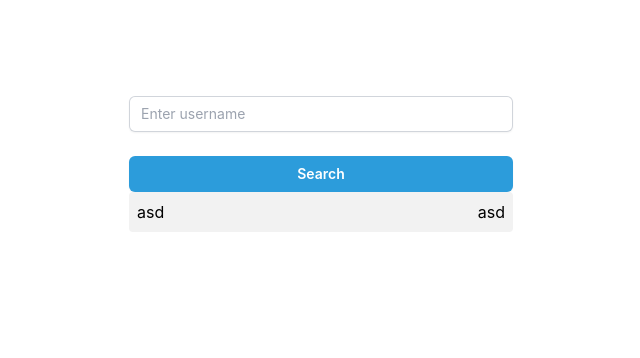
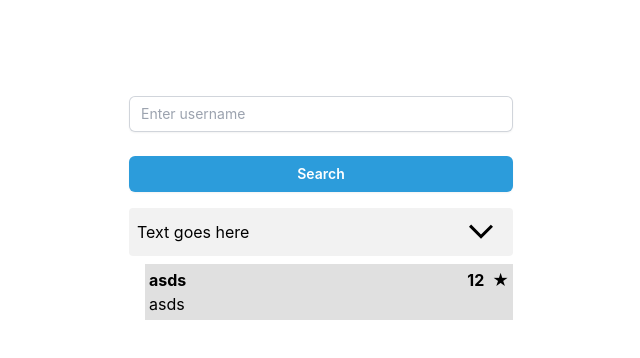
Before and after one commit to wahyufaturrizky/github-explorer-wahyu, a React (Create React App) app: page / in a window 1280 px wide. Shown: the top 358 px of the page, without its empty margins (319-959 px from the left). Built offline with nearby package versions, Linux system fonts and the light colour scheme.

Commit message:
feature/add-card-accordion

```diff
--- /dev/null
+++ b/src/component/Accordion.tsx
@@ -0,0 +1,20 @@
+import { AccordionInterface } from "../interface/accordion.interface";
+import { ReactComponent as ExpandIcon } from "../assets/expand_more.svg";
+import Text from "./Text";
+
+const Accordion = (props: AccordionInterface) => {
+  const { labelHeader, children, classBody } = props;
+
+  return (
+    <div>
+      <div className="bg-light-gray px-2 py-0 rounded justify-between flex items-center	hover:opacity-40 cursor-pointer">
+        <Text label={labelHeader || "Text goes here"} />
+        <ExpandIcon />
+      </div>
+
+      <div className={classBody}>{children}</div>
+    </div>
+  );
+};
+
+export default Accordion;
--- /dev/null
+++ b/src/component/Card.tsx
@@ -0,0 +1,9 @@
+import { CardInterface } from "../interface/card.interface";
+
+const Card = (props: CardInterface) => {
+  const { children, className } = props;
+
+  return <div className={className}>{children}</div>;
+};
+
+export default Card;
--- /dev/null
+++ b/src/component/Text.tsx
@@ -0,0 +1,9 @@
+import { TextInterface } from "../interface/text.interface";
+
+const Text = (props: TextInterface) => {
+  const { label, className } = props;
+
+  return <p className={className}>{label || "Text goes here"}</p>;
+};
+
+export default Text;
--- /dev/null
+++ b/src/interface/accordion.interface.ts
@@ -0,0 +1,6 @@
+export interface AccordionInterface {
+  className?: string;
+  labelHeader?: string;
+  classBody?: string;
+  children?: any;
+}
--- /dev/null
+++ b/src/interface/card.interface.ts
@@ -0,0 +1,5 @@
+export interface CardInterface {
+  className?: string;
+  label?: string;
+  children?: any;
+}
--- /dev/null
+++ b/src/interface/text.interface.ts
@@ -0,0 +1,4 @@
+export interface TextInterface {
+  className?: string;
+  label?: string;
+}
--- a/src/pages/ListGitHubRepoPage.tsx
+++ b/src/pages/ListGitHubRepoPage.tsx
@@ -2,6 +2,10 @@ import Button from "../component/Button";
 import Input from "../component/Input";
 import { useForm, SubmitHandler } from "react-hook-form";
 import { Inputs } from "../interface/input.interface";
+import { ReactComponent as ExpandIcon } from "../assets/expand_more.svg";
+import Text from "../component/Text";
+import Accordion from "../component/Accordion";
+import Card from "../component/Card";
 
 const ListGitHubRepoPage = () => {
   const { register, handleSubmit, getValues, setValue, watch } =
@@ -21,7 +25,7 @@ const ListGitHubRepoPage = () => {
   return (
     <div className="flex min-h-full flex-1 flex-col justify-center px-6 py-12 lg:px-8">
       <div className="mt-10 sm:mx-auto sm:w-full sm:max-w-sm">
-        <form className="space-y-6" onSubmit={handleSubmit(onSubmit)}>
+        <form className="space-y-6 mb-4" onSubmit={handleSubmit(onSubmit)}>
           <div>
             <div className="mt-2">
               <Input
@@ -44,15 +48,25 @@ const ListGitHubRepoPage = () => {
         </form>
 
         {watch("isSearch") && (
-          <p className="text-sm text-primary-gray my-4">
-            Showing users for "{watch("userName")}"
-          </p>
+          <Text
+            className="text-sm text-primary-gray my-4"
+            label={` Showing users for "${watch("userName")}"`}
+          />
         )}
 
-        <div className="bg-light-gray p-2 rounded justify-between flex items-center	">
-          <p>asd</p>
-          <p>asd</p>
-        </div>
+        <Accordion classBody="pl-4 pt-2">
+          <Card className="bg-lighter-gray p-1 mb-2">
+            <div className="justify-between flex items-center">
+              <Text className="font-bold" label="asds" />
+              <div className="flex">
+                <Text className="font-bold mr-2" label="12" />
+                <Text className="font-bold" label="★" />
+              </div>
+            </div>
+
+            <Text label="asds" />
+          </Card>
+        </Accordion>
       </div>
     </div>
   );
--- a/tailwind.config.js
+++ b/tailwind.config.js
@@ -7,6 +7,7 @@ module.exports = {
         "primary-blue": "#2C9CDB",
         "primary-gray": "#808080",
         "light-gray": "#F2F2F2",
+        "lighter-gray": "#E0E0E0",
       },
     },
   },
```
Also changed, not shown: src/assets/expand_less.svg (added), src/assets/expand_more.svg (added).
